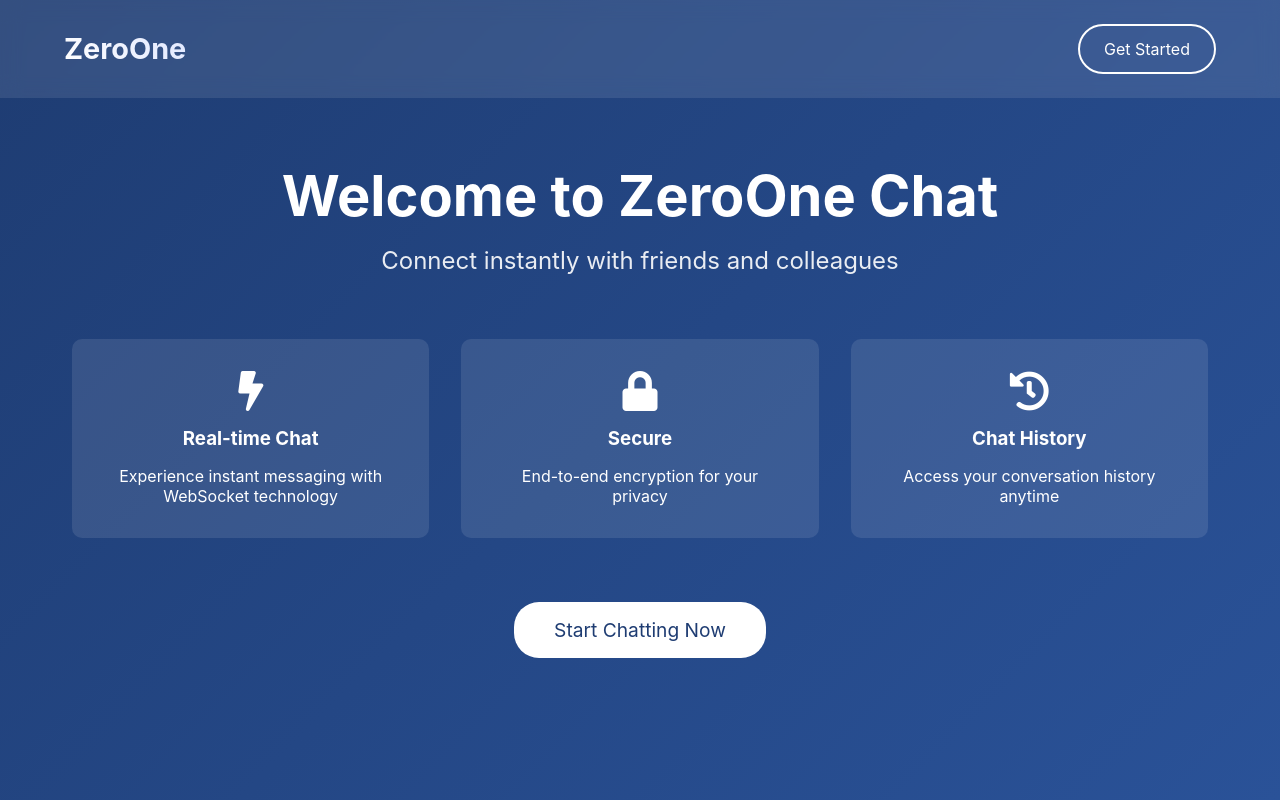
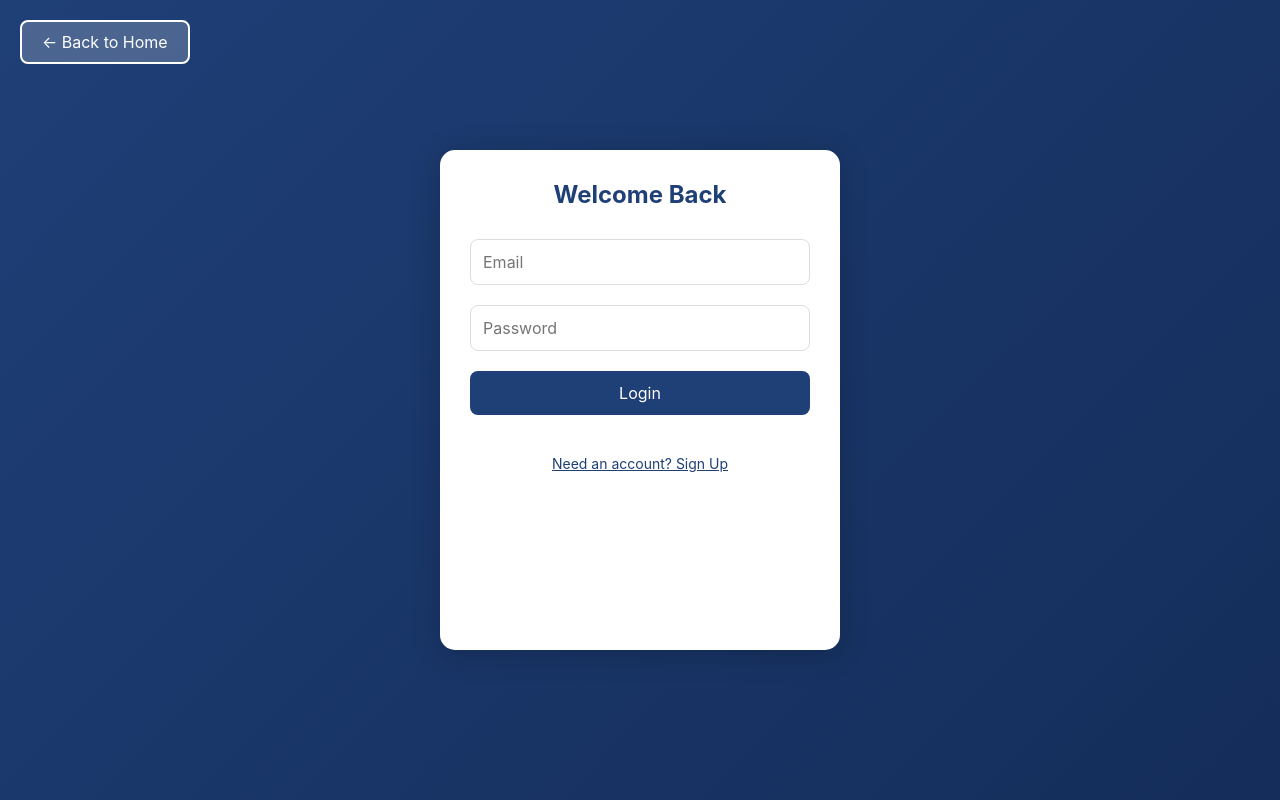
Before and after one commit to Beshwanthsai/ZeroOne_RealTimeChatApplication, a React (Vite) app in the folder CHAT_APP/my-app/: page /signup in a window 1280 px wide. Built offline with nearby package versions, Linux system fonts and the light colour scheme.

Commit message:
add Signup page with signin and login ui

```diff
--- a/CHAT_APP/my-app/package.json
+++ b/CHAT_APP/my-app/package.json
@@ -11,7 +11,9 @@
   },
   "dependencies": {
     "react": "^19.0.0",
-    "react-dom": "^19.0.0"
+    "react-dom": "^19.0.0",
+    "react-router-dom": "^7.3.0",
+    "styled-components": "^6.1.16"
   },
   "devDependencies": {
     "@eslint/js": "^9.21.0",
--- a/CHAT_APP/my-app/src/App.jsx
+++ b/CHAT_APP/my-app/src/App.jsx
@@ -1,11 +1,16 @@
-import React from 'react';
-import Landing from './components/Landing';
+import React from "react";
+import { Route, BrowserRouter as Router, Routes } from "react-router-dom";
+import Landing from "./components/Landing";
+import SignUp from "./components/SignUp";
 
 const App = () => {
   return (
-    <div>
-      <Landing />
-    </div>
+    <Router>
+      <Routes>
+        <Route path="/" element={<Landing />} />
+        <Route path="/signup" element={<SignUp />} />
+      </Routes>
+    </Router>
   );
 };
 
--- a/CHAT_APP/my-app/src/components/Landing.jsx
+++ b/CHAT_APP/my-app/src/components/Landing.jsx
@@ -1,18 +1,29 @@
-import React from 'react';
-import '../styles/components/Landing.css';
+import React from "react";
+import { useNavigate } from "react-router-dom";
+import "../styles/components/Landing.css";
 
 const Landing = () => {
+  const navigate = useNavigate();
+
+  const handleSignUpClick = () => {
+    navigate("/signup");
+  };
+
   return (
     <div className="landing-container">
       <nav className="nav-bar">
         <div className="logo">ZeroOne</div>
-        <button className="get-started-btn">Get Started</button>
+        <button className="get-started-btn" onClick={handleSignUpClick}>
+          Get Started
+        </button>
       </nav>
 
       <div className="landing-content">
         <div className="hero-section">
           <h1>Welcome to ZeroOne Chat</h1>
-          <p className="subtitle">Connect instantly with friends and colleagues</p>
+          <p className="subtitle">
+            Connect instantly with friends and colleagues
+          </p>
         </div>
 
         <div className="features">
@@ -34,7 +45,9 @@ const Landing = () => {
         </div>
 
         <div className="cta-section">
-          <button className="cta-button">Start Chatting Now</button>
+          <button className="cta-button" onClick={handleSignUpClick}>
+            Start Chatting Now
+          </button>
         </div>
       </div>
     </div>
--- /dev/null
+++ b/CHAT_APP/my-app/src/components/SignUp.jsx
@@ -0,0 +1,164 @@
+import React, { useState } from "react";
+import { useNavigate } from "react-router-dom";
+import styled from "styled-components";
+
+const AuthContainer = styled.div`
+  height: 100vh;
+  width: 100vw;
+  display: flex;
+  align-items: center;
+  justify-content: center;
+  background: linear-gradient(
+    135deg,
+    rgb(31, 63, 119) 0%,
+    rgb(20, 45, 90) 100%
+  );
+`;
+
+const FlipCard = styled.div`
+  width: 400px;
+  height: 500px;
+  perspective: 1000px;
+`;
+
+const FlipCardInner = styled.div`
+  position: relative;
+  width: 100%;
+  height: 100%;
+  text-align: center;
+  transition: transform 0.8s;
+  transform-style: preserve-3d;
+  transform: ${(props) => (props.isFlipped ? "rotateY(180deg)" : "none")};
+`;
+
+const CardSide = styled.div`
+  position: absolute;
+  width: 100%;
+  height: 100%;
+  backface-visibility: hidden;
+  background: white;
+  border-radius: 15px;
+  padding: 30px;
+  box-shadow: 0 4px 30px rgba(0, 0, 0, 0.2);
+`;
+
+const BackSide = styled(CardSide)`
+  transform: rotateY(180deg);
+`;
+
+const Form = styled.form`
+  display: flex;
+  flex-direction: column;
+  gap: 20px;
+`;
+
+const Title = styled.h2`
+  color: rgb(31, 63, 119);
+  margin-bottom: 30px;
+`;
+
+const Input = styled.input`
+  padding: 12px;
+  border: 1px solid #ddd;
+  border-radius: 8px;
+  font-size: 16px;
+  &:focus {
+    outline: none;
+    border-color: rgb(31, 63, 119);
+  }
+`;
+
+const Button = styled.button`
+  background-color: rgb(31, 63, 119);
+  color: white;
+  padding: 12px;
+  border: none;
+  border-radius: 8px;
+  font-size: 16px;
+  cursor: pointer;
+  transition: opacity 0.2s;
+  &:hover {
+    opacity: 0.9;
+  }
+`;
+
+const LinkButton = styled.button`
+  background: none;
+  border: none;
+  color: rgb(31, 63, 119);
+  cursor: pointer;
+  margin-top: 20px;
+  text-decoration: underline;
+  font-size: 14px;
+`;
+
+const HomeButton = styled.button`
+  position: absolute;
+  top: 20px;
+  left: 20px;
+  background: rgba(255, 255, 255, 0.2);
+  color: white;
+  padding: 10px 20px;
+  border: 2px solid white;
+  border-radius: 8px;
+  cursor: pointer;
+  font-size: 16px;
+  transition: all 0.3s ease;
+
+  &:hover {
+    background: rgba(255, 255, 255, 0.3);
+    transform: translateY(-2px);
+  }
+`;
+
+const SignUp = () => {
+  const [isFlipped, setIsFlipped] = useState(false);
+  const navigate = useNavigate();
+
+  const handleLogin = (e) => {
+    e.preventDefault();
+    // Add login logic here
+  };
+
+  const handleRegister = (e) => {
+    e.preventDefault();
+    // Add registration logic here
+  };
+
+  return (
+    <AuthContainer>
+      <HomeButton onClick={() => navigate("/")}>← Back to Home</HomeButton>
+      <FlipCard>
+        <FlipCardInner isFlipped={isFlipped}>
+          <CardSide>
+            <Title>Welcome Back</Title>
+            <Form onSubmit={handleLogin}>
+              <Input type="email" placeholder="Email" required />
+              <Input type="password" placeholder="Password" required />
+              <Button type="submit">Login</Button>
+              <LinkButton type="button" onClick={() => setIsFlipped(true)}>
+                Need an account? Sign Up
+              </LinkButton>
+            </Form>
+          </CardSide>
+
+          <BackSide>
+            <Title>Create Account</Title>
+            <Form onSubmit={handleRegister}>
+              <Input type="text" placeholder="Full Name" required />
+              <Input type="email" placeholder="Email" required />
+              <Input type="password" placeholder="Password" required />
+              <Input type="password" placeholder="Confirm Password" required />
+              <Button type="submit">Sign Up</Button>
+              <LinkButton type="button" onClick={() => setIsFlipped(false)}>
+                Already have an account? Login
+              </LinkButton>
+            </Form>
+          </BackSide>
+        </FlipCardInner>
+      </FlipCard>
+    </AuthContainer>
+  );
+};
+
+export default SignUp;
```
Also changed, not shown: 1 other file (tests, documents, lock files or other folders).
